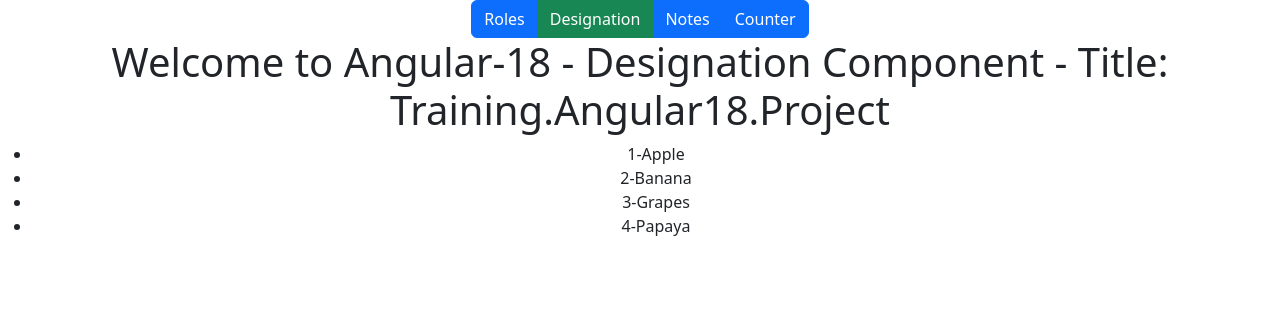
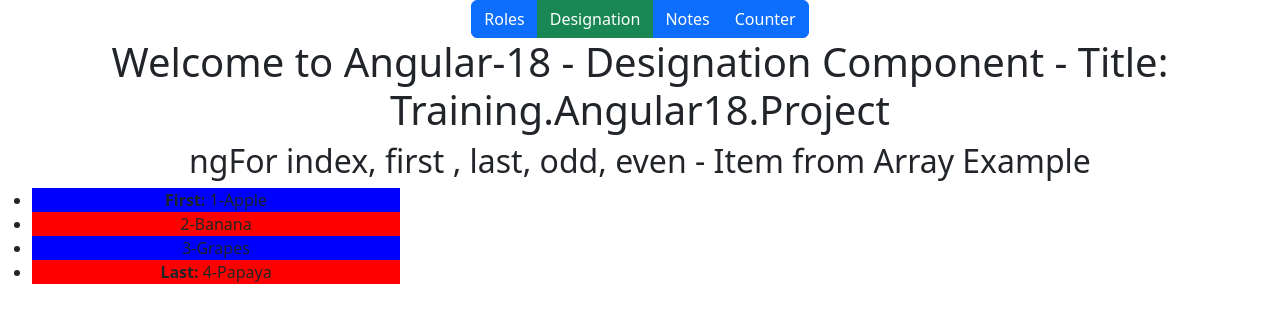
Before and after one commit to moh-faisal85/AngularJS, an Angular app in the folder Training.Angular18.Project/: page / in a window 1280 px wide. Both pictures are taken after a click on the button "Designation". Shown: the top 322 px of the page. Built offline with nearby package versions, Linux system fonts and the light colour scheme.

Commit message:
Angular-18-Training-ngFor index, first , last, odd, even - Item from Array Example, Apply different font color based on even and odd values

```diff
--- a/Training.Angular18.Project/src/app/components/designation/designation.component.css
+++ b/Training.Angular18.Project/src/app/components/designation/designation.component.css
@@ -0,0 +1,7 @@
+.odd-item {
+  background-color: red;
+}
+
+.even-item {
+  background-color: blue;
+}
--- a/Training.Angular18.Project/src/app/components/designation/designation.component.html
+++ b/Training.Angular18.Project/src/app/components/designation/designation.component.html
@@ -1,6 +1,13 @@
- <h1>{{title}}</h1>
+<h1>{{title}}</h1>
 <div>
-<ul>
-    <li *ngFor="let fruit of fruits; let i=index;">{{i+1}}-{{fruit}}</li>
-</ul>
+  <h2>ngFor index, first , last, odd, even - Item from Array Example</h2>
+  <ul style="width: 400px;">
+
+    <li *ngFor="let fruit of fruits; let i=index;let isFirst=first; let isLast=last; let isEven = even; let isOdd = odd"
+        [ngClass]="{'even-item': isEven, 'odd-item': isOdd}">
+      <strong *ngIf="isFirst">First:</strong>
+      <strong *ngIf="isLast">Last:</strong>
+      {{i+1}}-{{fruit}}
+    </li>
+  </ul>
 </div>
```
